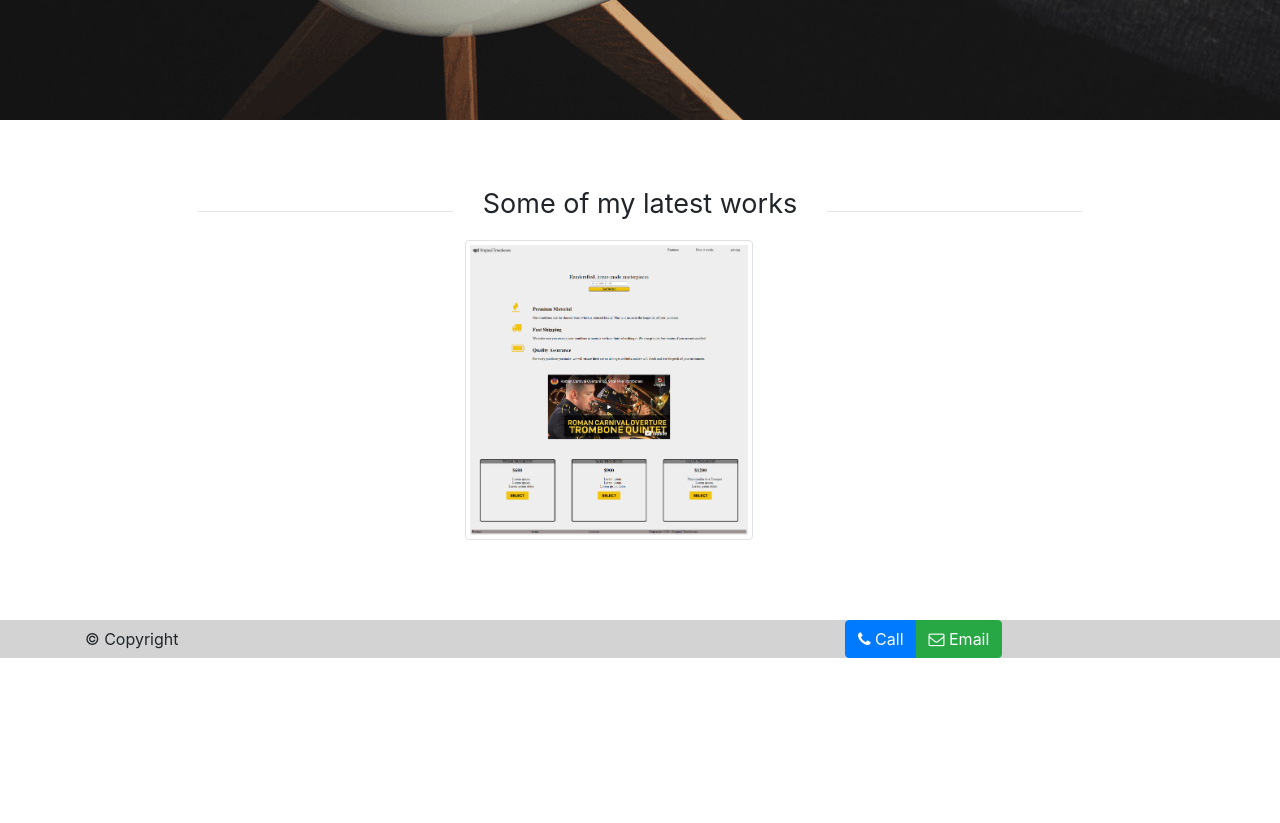
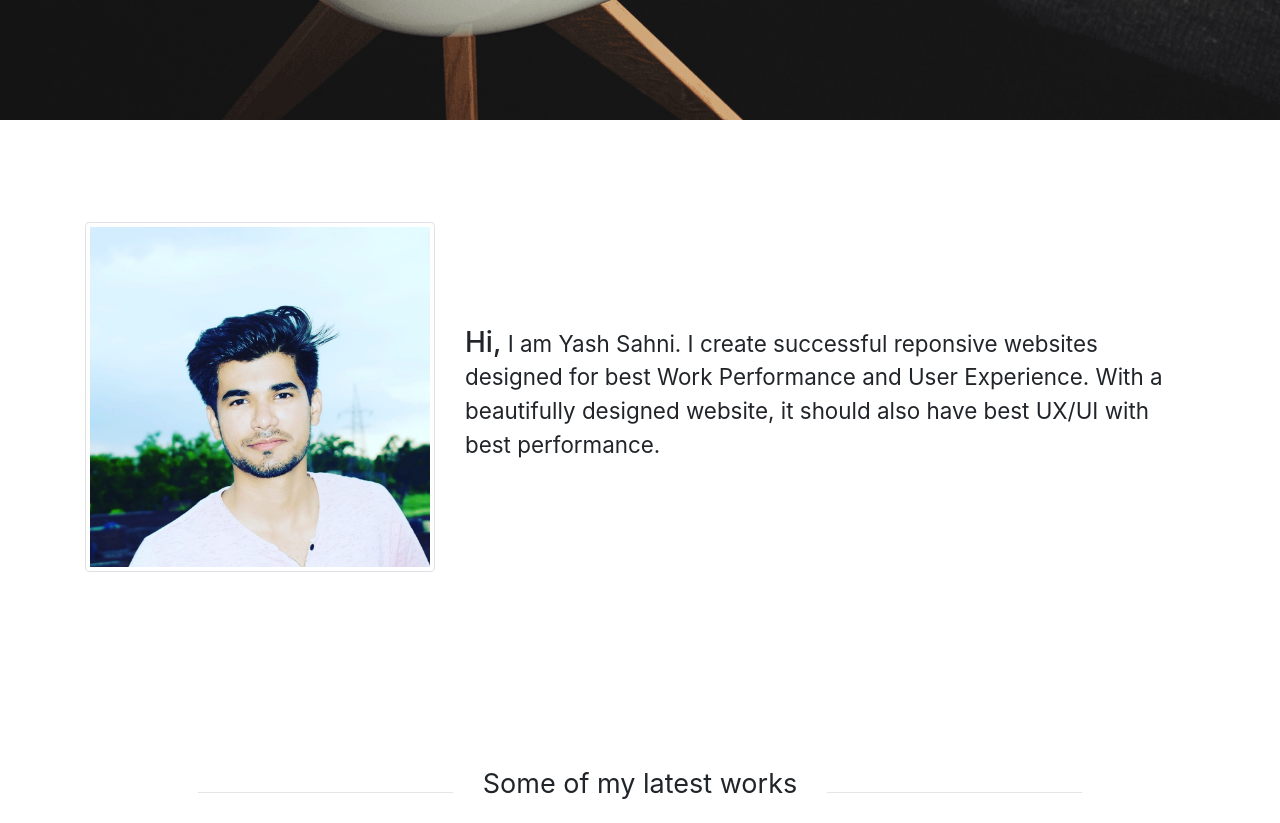
Before and after one commit to yash-sahni54321/portfolio-ys, a plain HTML site: page index.html in a window 1280 px wide. Shown: the part 800-1623 px from the top of the page. Before the commit the page ends 1458 px from the top, so only its background shows below. Drawn offline with nearby package versions, Linux system fonts and the light colour scheme.

Commit message:
update1.1

```diff
--- a/index.html
+++ b/index.html
@@ -35,12 +35,33 @@
     </nav>
 
 
-    <div class="bg-img">
+    <div>
       <img src="bg-masthead.png" class="img-fluid">
     </div>
 
 
+    <div class="container space">
+      <div class="row align-items-center">
 
+
+          <div class="col-sm-4 col-12">
+            <img class="img-fluid img-thumbnail "
+               src="yash31.jpg"  alt="yash">
+
+          </div>
+          <div class="col-12 col-sm-8">
+
+                  <h3>Hi,<small> I am Yash Sahni.
+              I create successful reponsive websites designed for best Work Performance and User Experience.
+              With a beautifully designed website, it should also have best UX/UI with best performance.
+              </small></h3>
+          </div>
+
+
+
+
+      </div>
+    </div>
 
 
 
--- a/yash_home.css
+++ b/yash_home.css
@@ -15,14 +15,22 @@
 .work-container {
     padding-bottom: 5em;
 
+
+}
+.space {
+    padding-top: 8%;
+
 }
 
 
 
 
 
+
 #work {
-    padding-top: 5%;
+    padding-top: 15%;
+    padding-bottom: 3%;
+
 }
 footer {
     background-color: lightgrey;
```
Also changed, not shown: yash_about.html (+1 -1 lines).
